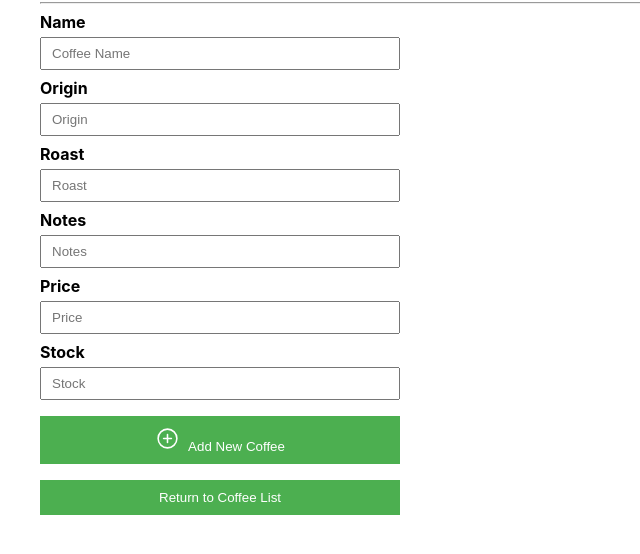
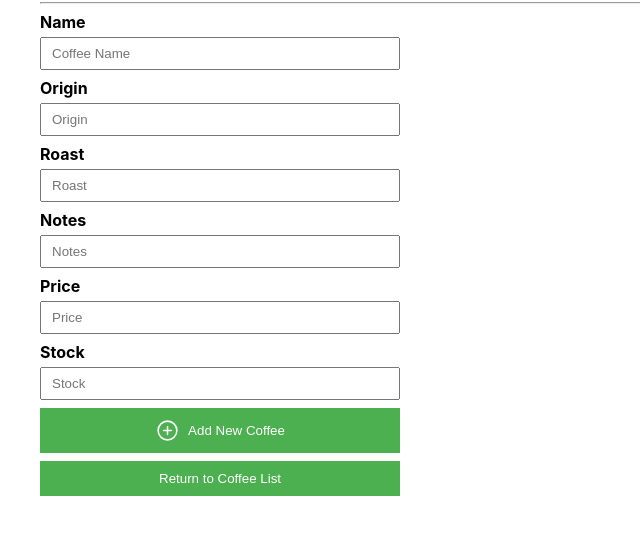
Before and after one commit to 0art-vandelay0/inventory-tracker, a React app: page / in a window 1280 px wide. Both pictures are taken after a click on the button "Add Coffee". Shown: the part 98-652 px from the top of the page, without its empty margins (0-640 px from the left). Built offline with nearby package versions, Linux system fonts and the light colour scheme.

Commit message:
Add styling

```diff
--- a/src/components/CoffeeDetail.css
+++ b/src/components/CoffeeDetail.css
@@ -12,7 +12,7 @@ label {
     font-weight: bold;;
 }
 
-/* button {
+button {
     background-color: #4CAF50;
     display: block;
     color: white;
@@ -21,4 +21,4 @@ label {
     border: none;
     cursor: pointer;
     width: 30%;
-} */
+}
--- a/src/components/ReusableForm.css
+++ b/src/components/ReusableForm.css
@@ -21,3 +21,9 @@ button {
     cursor: pointer;
     width: 30%;
 }
+
+.button-content {
+    display: flex;
+    align-items: center;
+    justify-content: center;
+}
```
